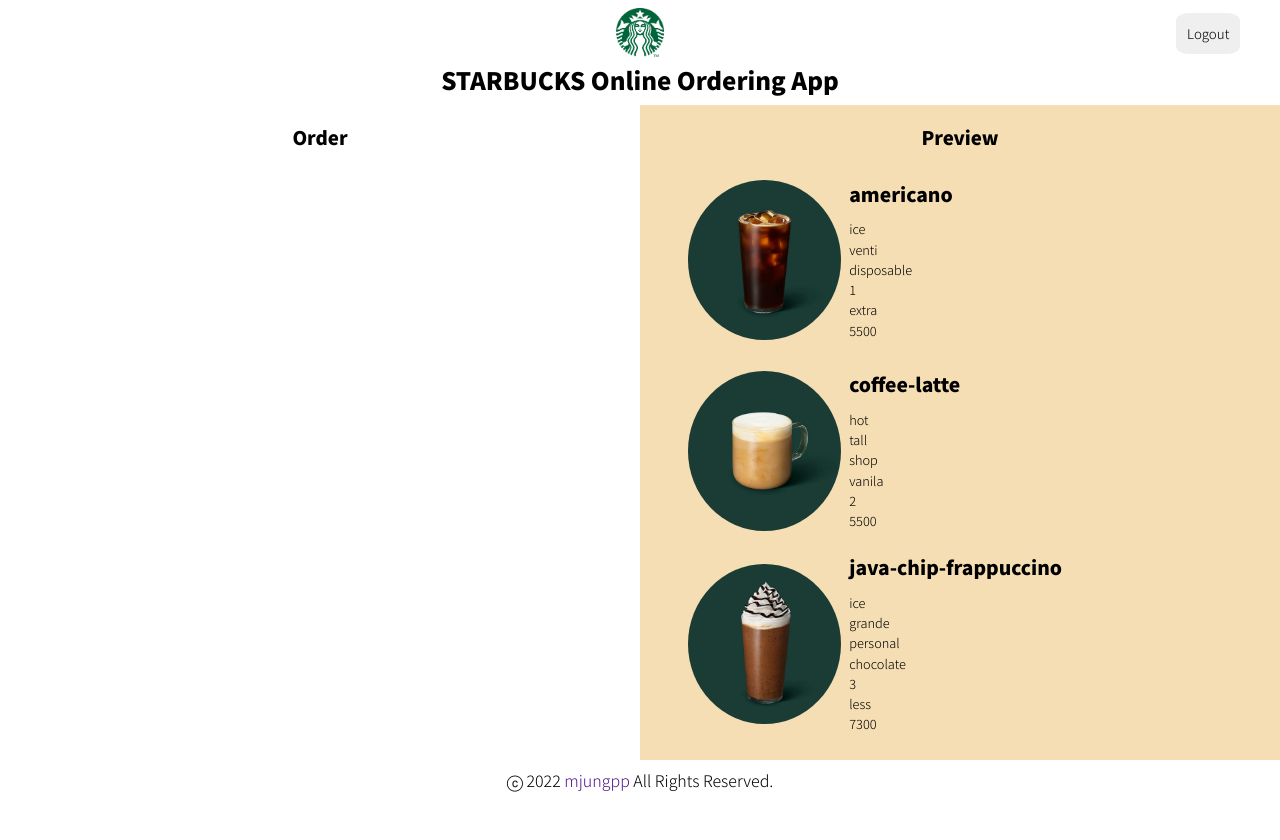
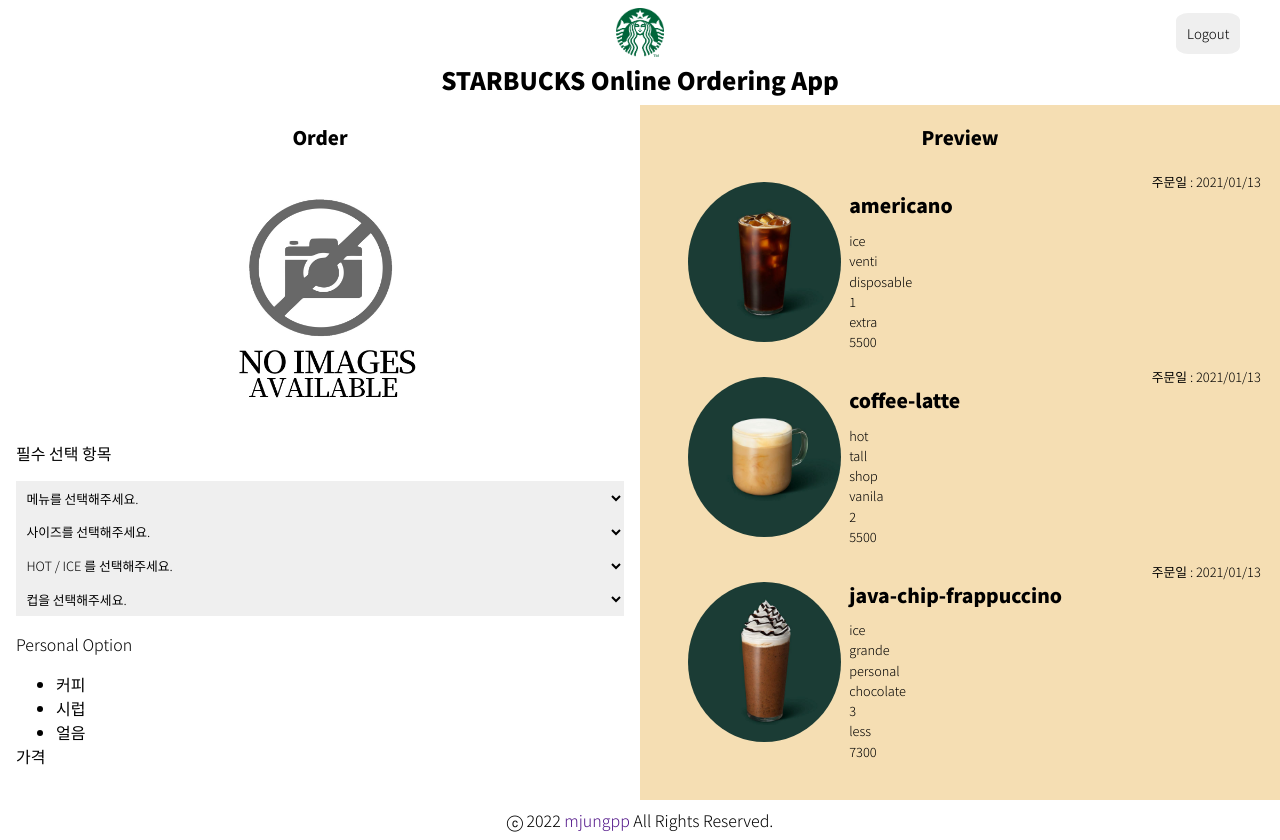
Before and after one commit to mjungpp/starbucks_ordering, a React (Create React App) app: page /order in a window 1280 px wide. Before the commit the page ends 800 px from the top, so only its background shows below. Built offline with nearby package versions, Linux system fonts and the light colour scheme; no server answers; sample sign-in values are in the browser's storage.

Commit message:
order sheet components styling

```diff
--- a/src/components/menu/menu.jsx
+++ b/src/components/menu/menu.jsx
@@ -18,6 +18,7 @@
             <li className={styles.card}>
                 <img className={styles.img} src={setImages(item)} alt="menu photo" />
                 <div className={styles.item}>
+                    <p className={styles.date}>주문일 : 2021/01/13</p>
                     <h1 className={styles.menu}>{item}</h1>
                     <p className={styles.temperature}>{drink_temperature}</p>
                     <p className={styles.size}>{size}</p>
--- a/src/components/menu/menu.module.css
+++ b/src/components/menu/menu.module.css
@@ -25,6 +25,12 @@
     width: 100%;
 }
 
+.date {
+    text-align: right;
+    margin-right: 1.5em;
+    font-size: 0.8em;
+}
+
 .menu,
 .temperature,
 .size,
--- a/src/components/menu_order_form/menu_order_form.jsx
+++ /dev/null
@@ -1,10 +0,0 @@
-import React from 'react';
-import styles from './menu_order_form.module.css';
-
-const MenuOrderForm = ({ menu }) => {
-    return (
-        <h1>{menu.id}</h1>
-    )
-}
-
-export default MenuOrderForm;
--- a/src/components/order_sheet/order_sheet.jsx
+++ b/src/components/order_sheet/order_sheet.jsx
@@ -1,11 +1,56 @@
 import React from 'react';
-import MenuOrderForm from '../menu_order_form/menu_order_form';
 import styles from './order_sheet.module.css';
 
 const OrderSheet = ({meuns}) => {
     return (
         <section className={styles.sheet}>
             <h1 className={styles.title}>Order</h1>
+            <form className={styles.form}>
+                <div className={styles.container}>
+                    <img className={styles.image} src="/images/menu/no-images.jpg" alt="" />
+                    <p className={styles.option}>필수 선택 항목</p>
+                    <select className={styles.select} name="menu" id="menu-select">
+                        <option value="">메뉴를 선택해주세요.</option>
+                        <option value="espresso">에스프레소</option>
+                        <option value="americano">아메리카노</option>
+                        <option value="coffee-latte">카페라떼</option>
+                        <option value="cappuccino">카푸치노</option>
+                        <option value="caramel-macchiato">카라멜 마끼야또</option>
+                        <option value="mocha-frappuccino">모카 프라푸치노</option>
+                        <option value="java-chip-frappuccino">자바칩 프라푸치노</option>
+                        <option value="mango-banana-blended">망고 바나나 블렌디드</option>
+                        <option value="cool-lime-fizzio">쿨라임 피지오</option>
+                        <option value="green-tea">제주 유기 녹차</option>
+                        <option value="mint-blend-tea">민트 블렌디드티</option>
+                    </select>
+                    <select className={styles.select} name="size" id="size-select">
+                        <option value="">사이즈를 선택해주세요.</option>
+                        <option value="tall">톨</option>
+                        <option value="grande">그란데</option>
+                        <option value="venti">벤티</option>
+                    </select>
+                    <select className={styles.select} name="drink-temperature" id="drink-temperature-select">
+                        <option value="">HOT / ICE 를 선택해주세요.</option>
+                        <option value="ice">차가운</option>
+                        <option value="hot">따뜻한</option>
+                    </select>
+                    <select className={styles.select} name="cup" id="cup-select">
+                        <option value="">컵을 선택해주세요.</option>
+                        <option value="ice">매장컵</option>
+                        <option value="hot">개인컵</option>
+                        <option value="hot">일회용컵</option>
+                    </select>
+                    <p className={styles.option}>Personal Option</p>
+                    <ul>
+                        <li>커피</li>
+                        <li>시럽</li>
+                        <li>얼음</li>
+                    </ul>
+                    <div className={styles.preview}>
+                        <p className={styles.price}>가격</p>
+                    </div>
+                </div>
+            </form>
         </section>
     )
 }
--- a/src/components/order_sheet/order_sheet.module.css
+++ b/src/components/order_sheet/order_sheet.module.css
@@ -1,12 +1,50 @@
-@value makerBeige, makerGreen, makerDarkGreen, makerWhite, makerBlack, makerBeige from '../../common/colors.css';
+@value makerBeige, makerBrown, makerWhite, makerBlack from '../../common/colors.css';
 
 .sheet {
     flex-basis: 50%;
     background-color: makerBeige;
+    border-right: 1px solid makerBrown;
 }
 
 .title {
-    /* width: 100%; */
     text-align: center;
     margin: 1em;
 }
+
+.form {
+    display: flex;
+    width: 100%;
+    flex-wrap: wrap;
+    margin-bottom: 1em;
+}
+
+.container {
+    padding: 1em;
+}
+
+.input, .select, .textarea, .button, .fileInput {
+    font-size: 0.8rem;
+    width: 100%;
+    border: 0;
+    padding: 0.5em;
+    border: 1px solid makerBlack;
+    background: makerWhite;
+}
+
+.image {
+    display: block;
+    margin: auto;
+    width: 15em;
+    height: 15em;
+    border-radius: 50%;
+    margin-bottom: 1em;
+}
+
+.option {
+    margin: 1em 0;
+}
+
+.preview {
+    background-color: makerBrown;
+    color: makerWhite;
+}
```
Also changed, not shown: public/images/menu/no-images.jpg (added), src/components/menu_order_form/menu_order_form.module.css (deleted).
